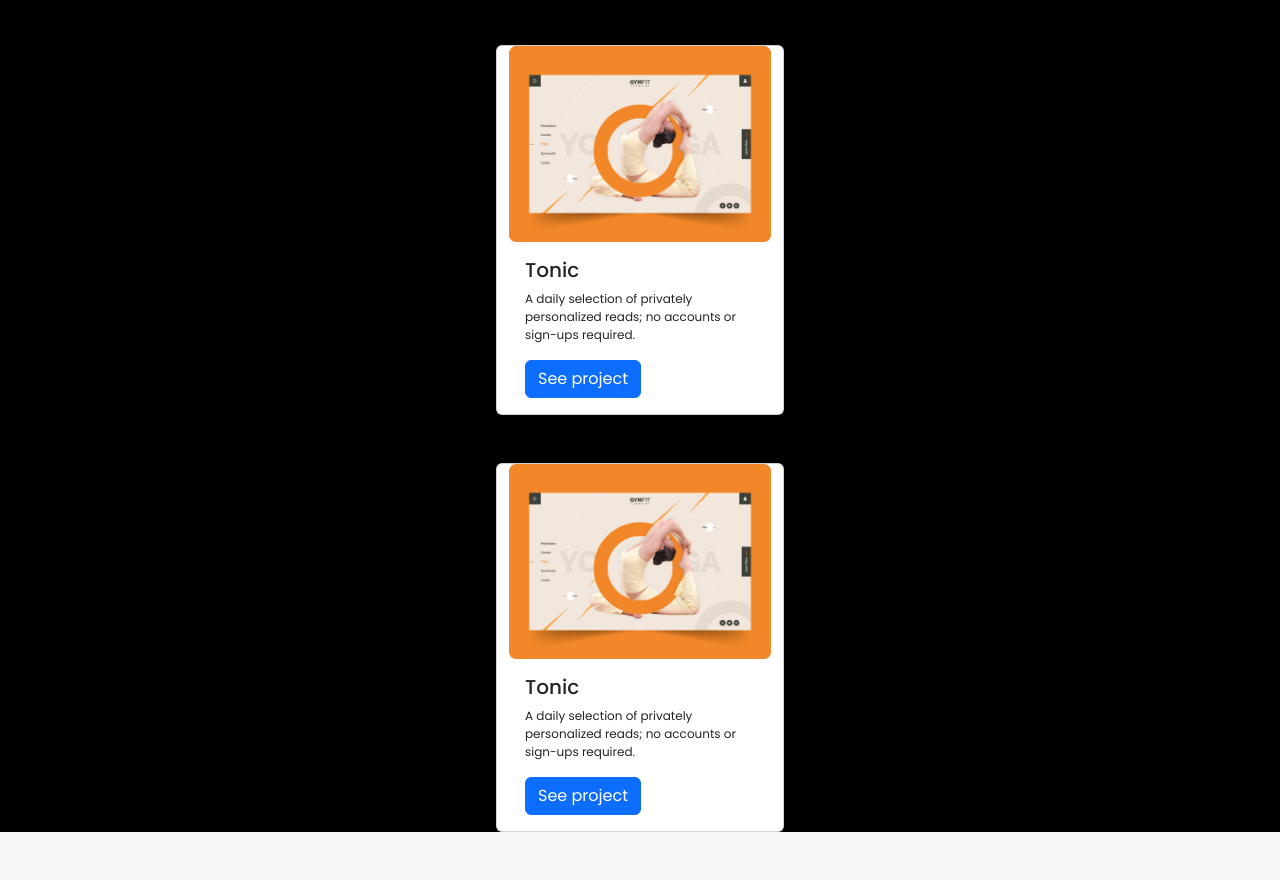
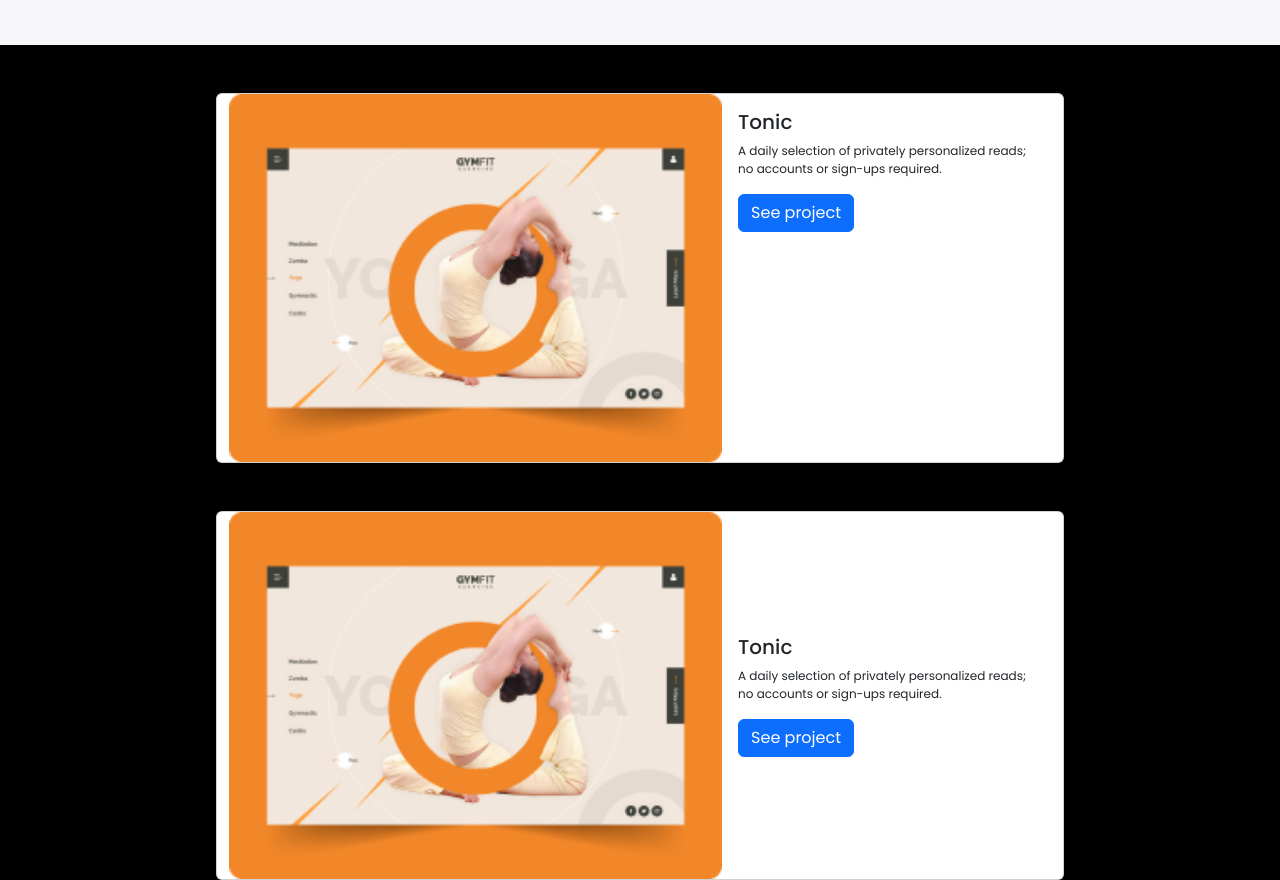
Before and after one commit to WalidAmmarAli/Bootstrap-Portafolio, a website: page index.html in a window 1280 px wide. Shown: the part 466-1346 px from the top of the page. Before the commit the page ends 1298 px from the top, so only its background shows below. Drawn offline with nearby package versions, Linux system fonts and the light colour scheme.

Commit message:
Card changes

```diff
--- a/index.html
+++ b/index.html
@@ -9,7 +9,7 @@
     <link rel="stylesheet" href="style.css">
 </head>
 <body>
-    <header class=" ">
+    <header class="">
         <nav class="navbar navbar-expand-lg " id="navbar-nav">
             <div class="container-fluid  mx-0 px-0" id="nav-container">
                 <a class="navbar-brand p-0 ms-5 text-primary fw-bold fs-5" id="logo" href="#">My logo</a>
@@ -31,7 +31,7 @@
                 </div>
             </div>
         </nav>
-        <section class="main bg  main-header">
+        <section class="main bg  main-header my-5">
             <div class="background-img mt-5 ms-5 me-3 d-flex justify-content-center align-items-center">
                 <div class="w-75 pt-5 pe-5 " id="header-content">
                     <div class="title ">
@@ -62,7 +62,7 @@
     </header>
 
     <main class="d-grid row justify-content-center bg-black ">
-        <div class="card mt-5" style="width: 18rem;">
+        <div class="card mt-5 d-flex flex-row box-co">
             <img src="./Images/Snapshoot Portfolio (2).png" class="card-img-top" alt="...">
             <div class="card-body">
               <h5 class="card-title">Tonic</h5>
@@ -71,7 +71,7 @@
             </div>
           </div>
 
-          <div class="card mt-5 " style="width: 18rem;">
+          <div class="card mt-5 d-flex flex-row align-items-center">
             <img src="./Images/Snapshoot Portfolio (2).png" class="card-img-top" alt="...">
             <div class="card-body">
               <h5 class="card-title">Tonic</h5>
@@ -80,6 +80,7 @@
             </div>
           </div>
 
+
     </main>
 <script src="https://cdn.jsdelivr.net/npm/bootstrap@5.3.0-alpha3/dist/js/bootstrap.bundle.min.js" integrity="sha384-ENjdO4Dr2bkBIFxQpeoTz1HIcje39Wm4jDKdf19U8gI4ddQ3GYNS7NTKfAdVQSZe" crossorigin="anonymous"></script>
 </body>
```
